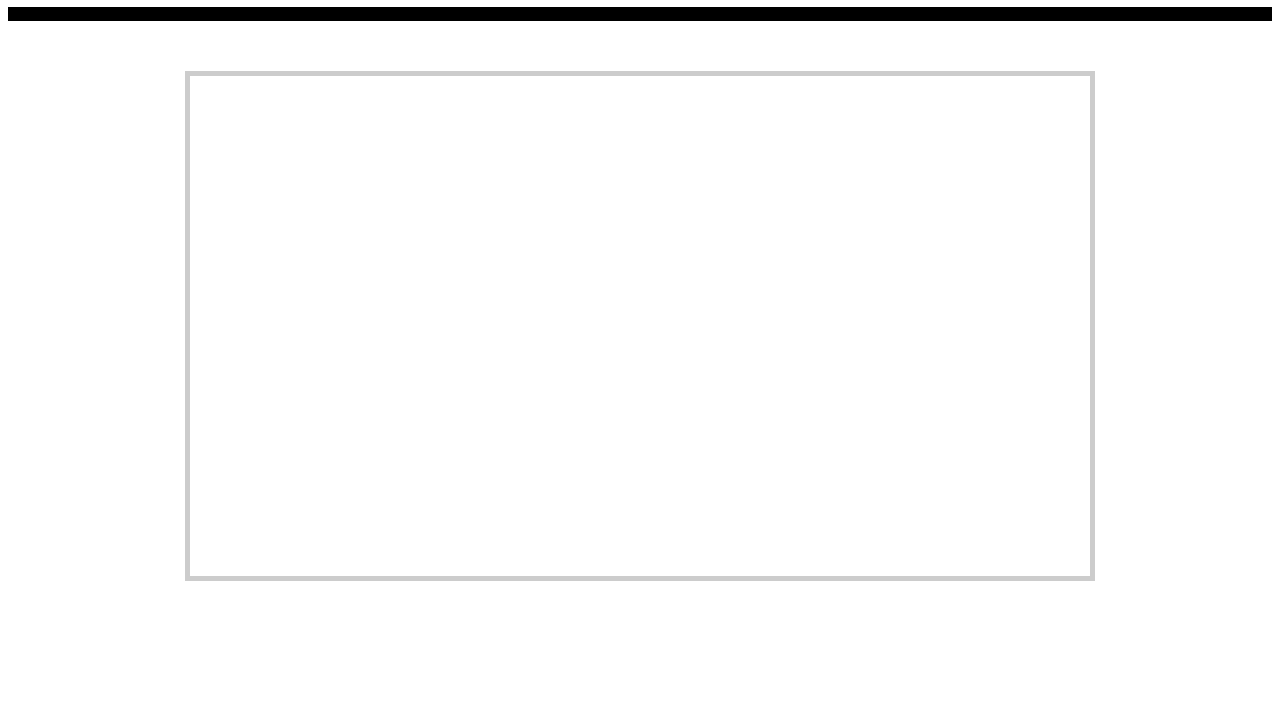
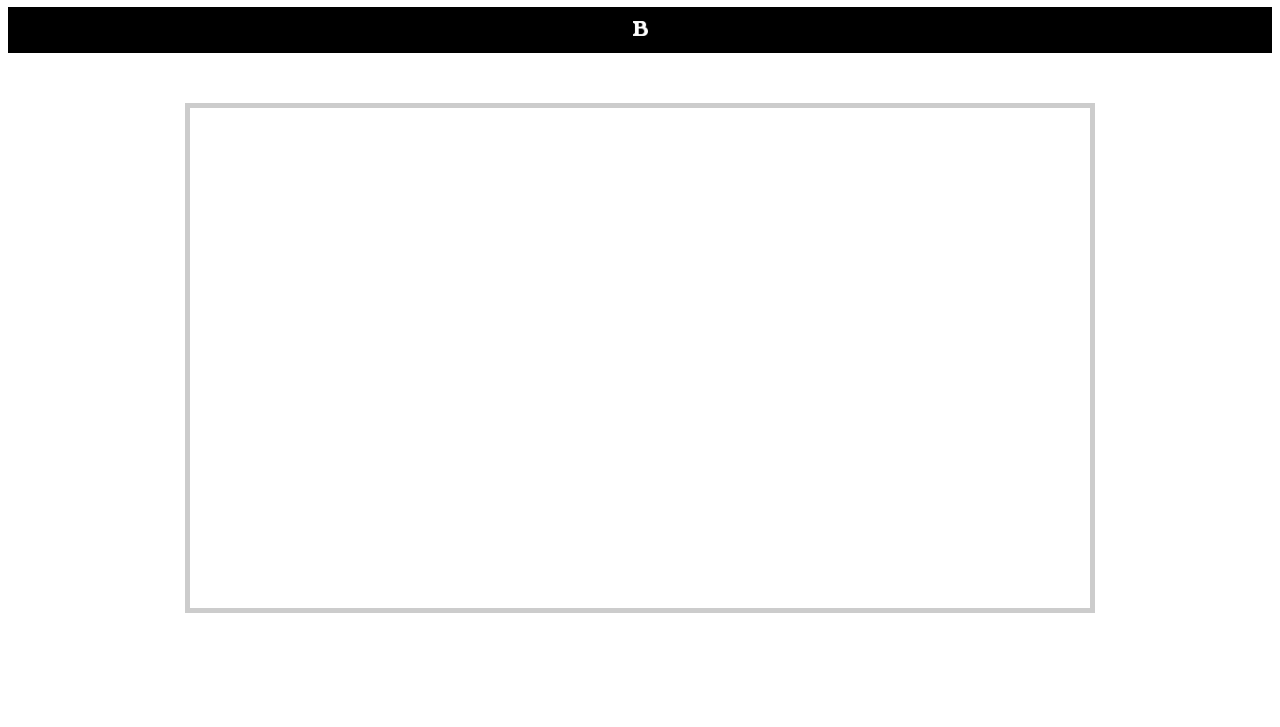
Before and after one commit to Kirusnabavani/Text-Editor, a plain HTML site: page index.html in a window 1280 px wide. Shown: the part 73-800 px from the top of the page. Drawn offline with Linux system fonts and the light colour scheme.

Commit message:
Bold Function  Added

```diff
--- a/index.html
+++ b/index.html
@@ -61,6 +61,9 @@
 
   <center>
     <div id="backgroundcolor"  class="custom-button">
+        <button type="button" class="custom-button" onclick="cmd('bold')">
+            <b><img src="Resources/bold-xxl.png" width="15" height="15" ></b>
+        </button>
 
     </div>
   </center>
@@ -78,7 +81,12 @@
 
     <!-- Internal JS -->
   <script>
+    const format = document.getElementById('editor');
 
+    function cmd(command, value = null) {
+        document.execCommand(command, false, value);
+        saveState();
+    }
 
 
   </script>
```
